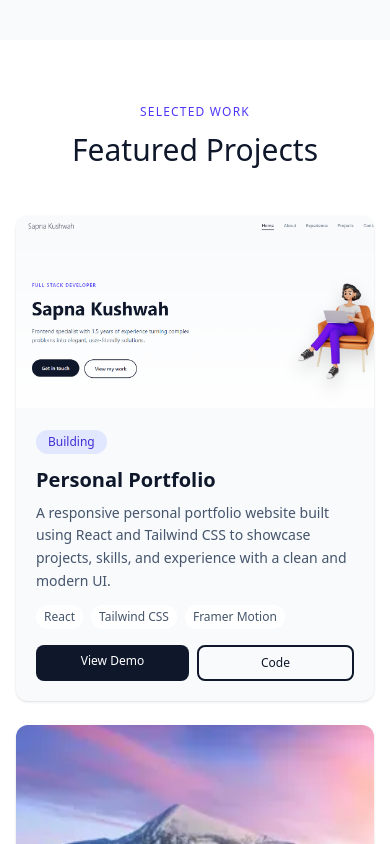
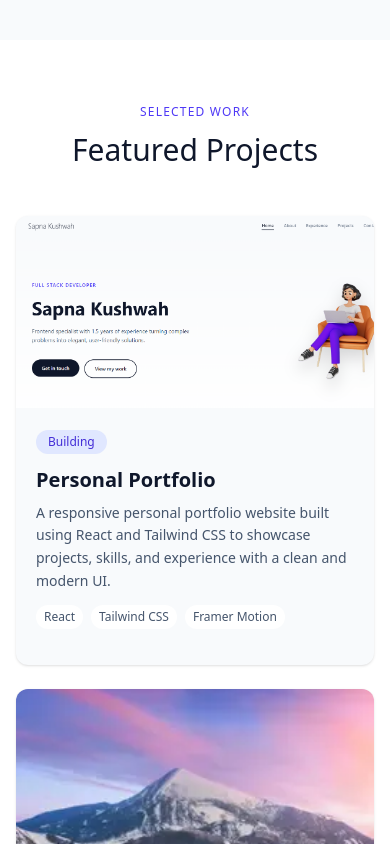
Before and after one commit to sapnakushwah011/Sapna-Kushwah-Portfolio, a React (Vite) app: page / in a window 390 px wide. Shown: the part 2842-3686 px from the top of the page. Built offline with nearby package versions, Linux system fonts and the light colour scheme.

Commit message:
removed code and demo button from projects

```diff
--- a/src/Components/Projects/Projects.jsx
+++ b/src/Components/Projects/Projects.jsx
@@ -62,11 +62,18 @@ const Projects = () => {
               className="bg-slate-50 dark:bg-slate-900 rounded-xl sm:rounded-2xl overflow-hidden shadow-sm hover:shadow-lg transition-all"
             >
               <div className="h-48 sm:h-56 bg-linear-to-br from-indigo-500 via-purple-500 to-pink-500 flex items-center justify-center">
-                <img
+                <a
+                  href={project.demoLink}
+                  target="_blank"
+                  rel="noopener noreferrer"
                   className="w-full h-full object-cover"
-                  src={project.bannerImg ? project.bannerImg : bannerImg}
-                  alt={project.title}
-                />
+                >
+                  <img
+                    className="w-full h-full object-cover"
+                    src={project.bannerImg ? project.bannerImg : bannerImg}
+                    alt={project.title}
+                  />
+                </a>
               </div>
 
               <div className="p-5 sm:p-6">
@@ -75,7 +82,15 @@ const Projects = () => {
                     {project.status}
                   </span>
                 )}
-                <h3 className="text-xl sm:text-2xl font-semibold text-slate-900 mb-2 sm:mb-3">{project.title}</h3>
+                <h3 className="text-xl sm:text-2xl font-semibold text-slate-900 dark:text-white mb-2 sm:mb-3">
+                  <a
+                    href={project.demoLink}
+                    target="_blank"
+                    rel="noopener noreferrer"
+                  >
+                    {project.title}
+                  </a>
+                </h3>
                 <p className="text-slate-600 dark:text-slate-400 text-sm leading-relaxed mb-3 sm:mb-4">{project.description}</p>
 
                 <div className="flex flex-wrap gap-2 mb-4 sm:mb-6">
@@ -86,7 +101,7 @@ const Projects = () => {
                   ))}
                 </div>
 
-                <div className="flex gap-2 sm:gap-3">
+                {/* <div className="flex gap-2 sm:gap-3">
                   {project.demoLink && (
                     <a
                       href={project.demoLink}
@@ -107,7 +122,7 @@ const Projects = () => {
                       Code
                     </a>
                   )}
-                </div>
+                </div> */}
               </div>
             </motion.article>
           ))}
```
